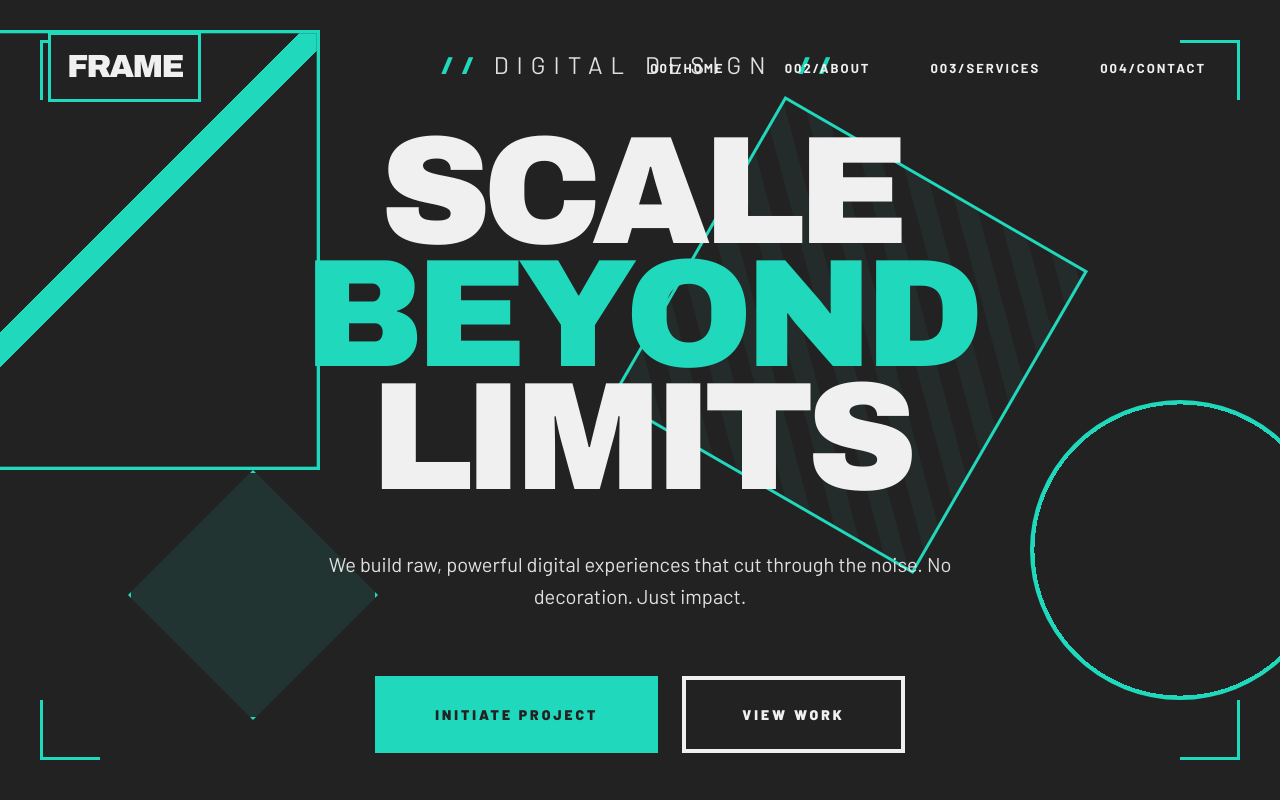
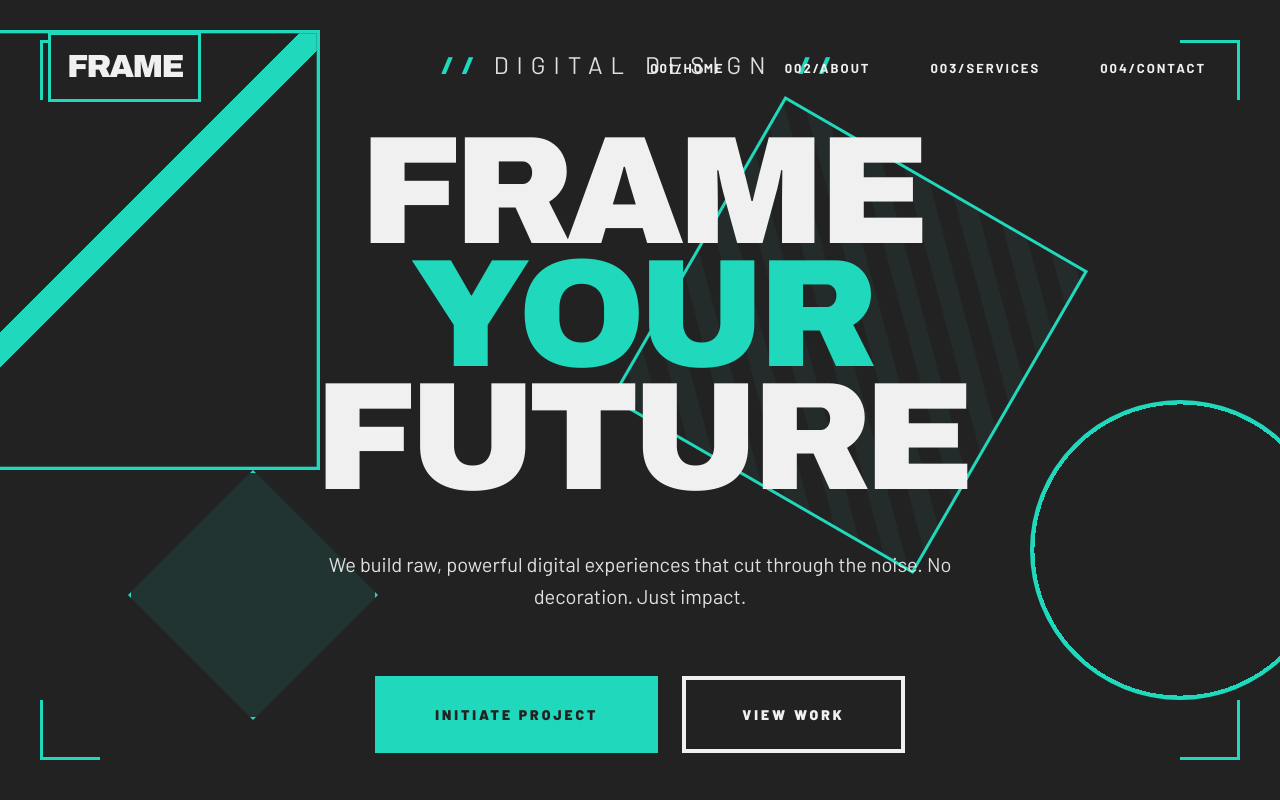
Before and after one commit to seanng/frametw, a plain HTML site: page index.html in a window 1280 px wide. Shown: the top 800 px of the page. Drawn offline with Linux system fonts and the light colour scheme; a web font is replaced by a local one.

Commit message:
change hero title

```diff
--- a/index.html
+++ b/index.html
@@ -825,9 +825,9 @@
         <div class="hero-content">
             <div class="hero-subtitle">&nbsp;DIGITAL DESIGN &nbsp;</div>
             <h1>
-                <span class="hero-line">SCALE</span>
-                <span class="hero-line hero-accent">BEYOND</span>
-                <span class="hero-line">LIMITS</span>
+                <span class="hero-line">FRAME</span>
+                <span class="hero-line hero-accent">YOUR</span>
+                <span class="hero-line">FUTURE</span>
             </h1>
             <p>We build raw, powerful digital experiences that cut through the noise. No decoration. Just impact.</p>
             <div class="btn-group">
```
